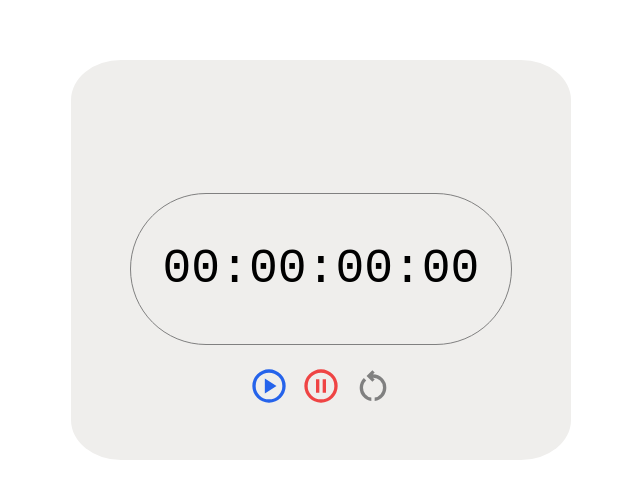
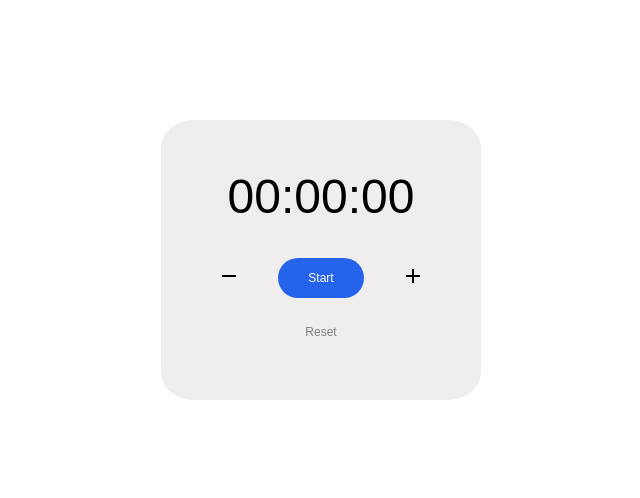
Before and after one commit to simonegarofalo/timer, a plain HTML site: page index.html in a window 1280 px wide. Shown: the part 140-638 px from the top of the page, without its empty margins (319-959 px from the left). Drawn offline with Linux system fonts and the light colour scheme; a web font is replaced by a local one.

Commit message:
Updated timer functions and layout

```diff
--- a/index.html
+++ b/index.html
@@ -6,108 +6,39 @@
     <title>Timer</title>
     <link rel="stylesheet" href="./style.css" />
   </head>
-  <style>
-    body {
-      margin: 0;
-      padding: 0;
-      box-sizing: border-box;
-
-      display: flex;
-      justify-content: center;
-      align-items: center;
-
-      height: 100svh;
-      width: 100%;
-
-      font-family: monospace, sans-serif;
-    }
-    .container {
-      height: 400px;
-      width: 500px;
-
-      background-color: #efeeec;
-      border-radius: 10%;
-      display: flex;
-      flex-direction: column;
-      justify-content: end;
-      align-items: center;
-      gap: 5%;
-    }
-
-    #display {
-      font-size: 3rem;
-      border: 1px solid gray;
-      padding: 3rem 2rem;
-      border-radius: 5rem;
-    }
-
-    .buttons {
-      display: flex;
-      align-items: center;
-      justify-items: center;
-      padding-bottom: 10%;
-    }
-
-    #resetButton svg:hover {
-      fill: green;
-    }
-  </style>
   <body>
     <div class="container">
-      <div id="display">00:00:00:00</div>
+      <div id="display">00:00:00</div>
       <div class="buttons">
-        <button
-          id="startBtn"
-          onclick="start()"
-          style="background-color: transparent; border: none"
-        >
+        <button id="removeButton" onclick="remove()">
           <svg
             xmlns="http://www.w3.org/2000/svg"
-            height="40px"
+            height="24px"
             viewBox="0 -960 960 960"
-            width="40px"
-            fill="rgb(37 99 235)"
+            width="24px"
+            fill="#000000"
+          >
+            <path d="M200-440v-80h560v80H200Z" />
+          </svg>
+        </button>
+        <button id="startButton" class="start" onclick="toggleTimer()">
+          Start
+        </button>
+        <button id="addButton" onclick="add()">
+          <svg
+            xmlns="http://www.w3.org/2000/svg"
+            height="24px"
+            viewBox="0 -960 960 960"
+            width="24px"
+            fill="#000000"
           >
             <path
-              d="m380-300 280-180-280-180v360ZM480-80q-83 0-156-31.5T197-197q-54-54-85.5-127T80-480q0-83 31.5-156T197-763q54-54 127-85.5T480-880q83 0 156 31.5T763-763q54 54 85.5 127T880-480q0 83-31.5 156T763-197q-54 54-127 85.5T480-80Zm0-80q134 0 227-93t93-227q0-134-93-227t-227-93q-134 0-227 93t-93 227q0 134 93 227t227 93Zm0-320Z"
-            />
-          </svg>
-        </button>
-        <button
-          id="stopButton"
-          onclick="stop()"
-          style="background-color: transparent; border: none"
-        >
-          <svg
-            xmlns="http://www.w3.org/2000/svg"
-            height="40px"
-            viewBox="0 -960 960 960"
-            width="40px"
-            fill="rgb(239 68 68)"
-          >
-            <path
-              d="M360-320h80v-320h-80v320Zm160 0h80v-320h-80v320ZM480-80q-83 0-156-31.5T197-197q-54-54-85.5-127T80-480q0-83 31.5-156T197-763q54-54 127-85.5T480-880q83 0 156 31.5T763-763q54 54 85.5 127T880-480q0 83-31.5 156T763-197q-54 54-127 85.5T480-80Zm0-80q134 0 227-93t93-227q0-134-93-227t-227-93q-134 0-227 93t-93 227q0 134 93 227t227 93Zm0-320Z"
-            />
-          </svg>
-        </button>
-        <button
-          id="resetButton"
-          onclick="reset()"
-          style="background-color: transparent; border: none"
-        >
-          <svg
-            xmlns="http://www.w3.org/2000/svg"
-            height="40px"
-            viewBox="0 -960 960 960"
-            width="40px"
-            fill="grey"
-          >
-            <path
-              d="M440-122q-121-15-200.5-105.5T160-440q0-66 26-126.5T260-672l57 57q-38 34-57.5 79T240-440q0 88 56 155.5T440-202v80Zm80 0v-80q87-16 143.5-83T720-440q0-100-70-170t-170-70h-3l44 44-56 56-140-140 140-140 56 56-44 44h3q134 0 227 93t93 227q0 121-79.5 211.5T520-122Z"
+              d="M440-440H200v-80h240v-240h80v240h240v80H520v240h-80v-240Z"
             />
           </svg>
         </button>
       </div>
+      <button id="resetButton" onclick="reset()">Reset</button>
     </div>
     <script src="./script.js"></script>
   </body>
--- a/script.js
+++ b/script.js
@@ -1,46 +1,69 @@
-const display = document.getElementById("display");
-let timer = null;
-let startTime = 0;
-let elapsedTime = 0;
-let isRunning = false;
+document.addEventListener("DOMContentLoaded", () => {
+    let seconds = 0;
+    let timerInterval = null;
+    const display = document.getElementById("display");
+    const startButton = document.getElementById("startButton");
 
-function start(){
-    if(!isRunning){
-        startTime = Date.now() - elapsedTime;
-        timer = setInterval(update, 10);
-        isRunning = true;
+    function updateDisplay() {
+      let hours = Math.floor(seconds / 3600);
+      let minutes = Math.floor((seconds % 3600) / 60);
+      let secs = seconds % 60;
+
+      display.textContent =
+        String(hours).padStart(2, "0") + ":" +
+        String(minutes).padStart(2, "0") + ":" +
+        String(secs).padStart(2, "0");
     }
-}
 
-function stop(){
-    if(isRunning){
-        clearInterval(timer);
-        elapsedTime = Date.now() - startTime;
-        isRunning = false;
-        }
-}
+    function add() {
+      seconds += 60;
+      updateDisplay();
+    }
 
-function reset(){
-    clearInterval(timer);
-    startTime = 0;
-    elapsedTime = 0;
-    isRunning = false;
-    display.textContent = "00:00:00:00"
-}
+    function remove() {
+      if (seconds >= 60) {
+        seconds -= 60;
+        updateDisplay();
+      }
+    }
 
-function update(){
-    const currentTime = Date.now();
-    elapsedTime = currentTime - startTime;
+    function toggleTimer() {
+      if (timerInterval) {
+        clearInterval(timerInterval);
+        timerInterval = null;
+        startButton.textContent = "Start";
+        startButton.classList.remove("pause");
+      } else {
+        timerInterval = setInterval(() => {
+          if (seconds > 0) {
+            seconds--;
+            updateDisplay();
+          } else {
+            clearInterval(timerInterval);
+            timerInterval = null;
+            startButton.textContent = "Start";
+            startButton.classList.remove("pause");
+          }
+        }, 1000);
+        startButton.textContent = "Pause";
+        startButton.classList.add("pause");
+      }
+    }
 
-    let hours = Math.floor(elapsedTime / (1000 * 60 * 60));
-    let minutes = Math.floor(elapsedTime / (1000 * 60) % 60);
-    let seconds = Math.floor(elapsedTime / 1000 % 60);
-    let milliseconds = Math.floor(elapsedTime % 1000 / 10);
+    function reset() {
+      seconds = 0;
+      updateDisplay();
+      clearInterval(timerInterval);
+      timerInterval = null;
 
-    hours = String(hours).padStart(2, "0");
-    minutes = String(minutes).padStart(2, "0");
-    seconds = String(seconds).padStart(2, "0");
-    milliseconds = String(milliseconds).padStart(2, "0");
+      startButton.textContent = "Start";
+      startButton.classList.remove("pause");
+    }
 
-    display.textContent = `${hours}:${minutes}:${seconds}:${milliseconds}`
-}
+    updateDisplay();
+
+    document.getElementById("startButton").addEventListener("click", toggleTimer);
+    document.getElementById("resetButton").addEventListener("click", reset);
+    document.getElementById("addButton").addEventListener("click", add);
+    document.getElementById("removeButton").addEventListener("click", remove);
+  });
--- a/style.css
+++ b/style.css
@@ -1 +1,89 @@
 @import url("https://fonts.googleapis.com/css2?family=Poppins:ital,wght@0,100;0,200;0,300;0,400;0,500;0,600;0,700;0,800;0,900;1,100;1,200;1,300;1,400;1,500;1,600;1,700;1,800;1,900&display=swap");
+@import url("https://fonts.googleapis.com/css2?family=Martian+Mono:wght@100..800&display=swap");
+
+body {
+  margin: 0;
+  padding: 0;
+  box-sizing: border-box;
+
+  display: flex;
+  justify-content: center;
+  align-items: center;
+
+  height: 100svh;
+  width: 100%;
+
+  font-family: sans-serif;
+}
+.container {
+  height: 280px;
+  width: 320px;
+
+  background-color: #efeeec;
+  border-radius: 10%;
+  display: flex;
+  flex-direction: column;
+  justify-content: center;
+  align-items: center;
+  gap: 5%;
+}
+
+#display {
+  display: flex;
+  justify-content: center;
+  align-items: center;
+  font-family: "Martian Mono", sans-serif;
+  font-weight: 300;
+  font-size: 3rem;
+  padding-bottom: 20px;
+}
+
+.buttons {
+  display: flex;
+  align-items: center;
+  justify-items: center;
+  gap: 2%;
+}
+
+button {
+  height: 40px;
+  width: 90px;
+  font-size: 0.75rem;
+  background-color: transparent;
+  border: none;
+  cursor: pointer;
+  transition: background-color 0.3s ease-in-out, transform 0.2s ease-in-out;
+}
+
+#startButton {
+  height: 40px;
+  width: 90px;
+  font-size: 0.75rem;
+  border: none;
+  border-radius: 3rem;
+  cursor: pointer;
+}
+
+#resetButton {
+  margin: 0 auto;
+  background-color: transparent;
+  color: gray;
+}
+
+#resetButton:hover {
+  color: rgb(95, 95, 95);
+}
+
+.start {
+  color: #fff;
+  background-color: rgb(37 99 235);
+}
+
+.pause {
+  background-color: red;
+  color: #fff;
+}
+
+.buttons svg:hover {
+  fill: rgb(37 99 235);
+}
```
Also changed, not shown: assets/add_24dp_000000_FILL0_wght400_GRAD0_opsz24.svg (added), assets/pause_circle_24dp_RGB(239 68 68)_FILL0_wght400_GRAD0_opsz24.svg (deleted), assets/play_circle_24dp_RGB(37 99 235)_FILL0_wght400_GRAD0_opsz24.svg (deleted), assets/remove_24dp_000000_FILL0_wght400_GRAD0_opsz24.svg (added), assets/restart_alt_24dp_GREEN_FILL0_wght400_GRAD0_opsz24.svg (deleted).
